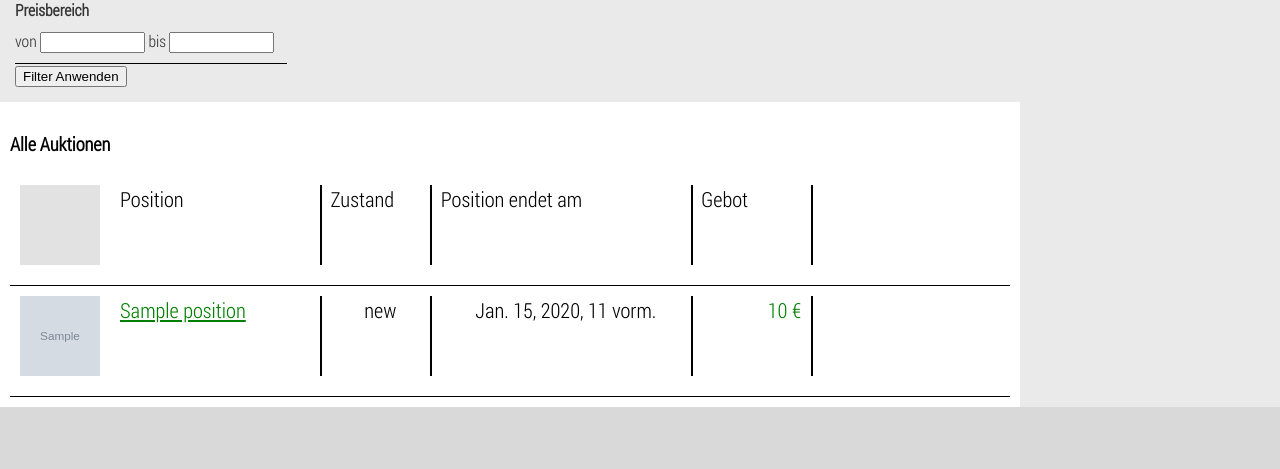
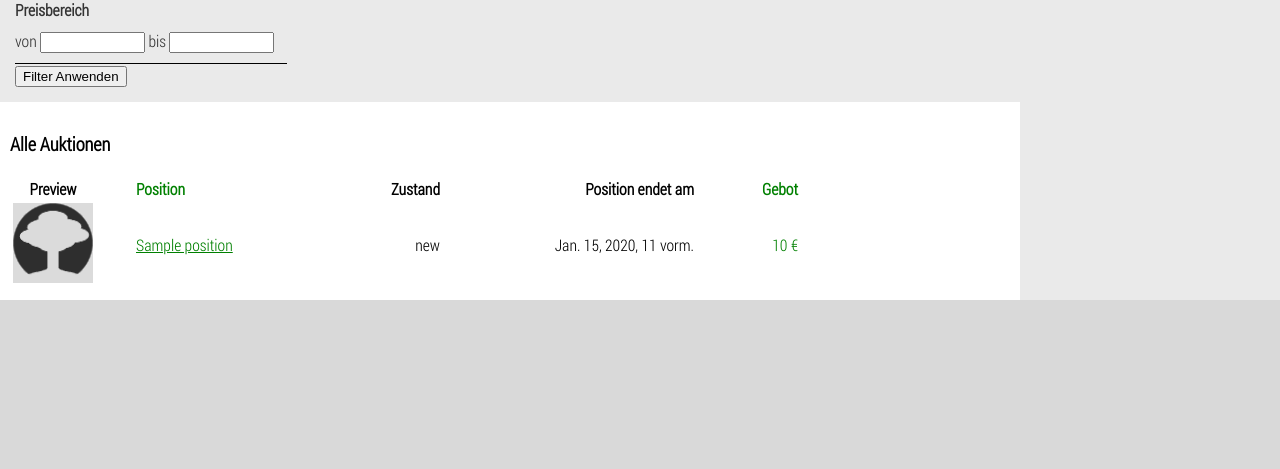
Before and after one commit to ashamaru/akb, a Django app: page /kyoubai/auctions/ in a window 1280 px wide. Shown: the part 331-800 px from the top of the page. Run offline with Django 3.2, Linux system fonts and the light colour scheme; tables that the repository leaves empty hold one stand-in row (values such as "Sample post"); grey boxes marked "Sample" are stand-in pictures; some libraries are stand-ins or nearby versions.

Commit message:
working_12: Dynamic data from index.html changed to populate html table

```diff
--- a/akb_base/kyoubai/static/kyoubai/auction_styles.css
+++ b/akb_base/kyoubai/static/kyoubai/auction_styles.css
@@ -62,11 +62,14 @@
 }
 
 .pos_name_field {
+    padding-left: 40px;
+    text-align: left;
     width: 200px;
     margin-bottom: 5px;
 }
 
 .price_field {
+    text-align: right;
     width: 100px;
     margin-bottom: 10px;
     padding-right: 10px;
@@ -74,7 +77,7 @@
 
 .list_span {
     display: block;
-    text-align: center;
+    text-align: right;
 }
 .price_span {
     text-align: right;
@@ -87,6 +90,7 @@
 }
 
 .description_field {
+    text-align: right;
     height: 150px;
     background: #b2b2b2;
     margin-bottom: 20px;
--- a/akb_base/kyoubai/templates/kyoubai/index.html
+++ b/akb_base/kyoubai/templates/kyoubai/index.html
@@ -26,62 +26,47 @@
 
 {% block content_container %}
 <h3>Alle Auktionen</h3>
-    <div class="position_preview">
-            <div class="box_left splitbox">
-                <div class="picture_field">
-                    <img src={{ pos.pictures }} alt="preview picture" height="80" width="80" hidden="true">
-                </div>
-            </div>
-            <div class="box_right splitbox">
-                <div class="center_box">
-                    <div class="pos_name_field to_seperate">
-                        <a>Position</a>
-                    </div>
-                    <div class="state_field to_seperate">
-                        <span>Zustand</span>
-                    </div>
-                    <div class="time_field to_seperate">
-                        <span>Position endet am</span>
-                    </div>
-                    <div class="price_field to_seperate">
-                        <span>Gebot</span>
-                    </div>
-                </div>
-                <!--
-                <div class="description_field">
-                    {{ pos.pos_desc }}
-                </div>
-                -->
-            </div>
-        </div>
+    <table id="position_list">
+        <thead>
+            <tr>
+                <th>
+                    <!--<img src="{% static 'kyoubai/images/prev_tree.png' %}" alt="Preview" height="80" width="80" hidden="true">-->
+                    <span>Preview</span>
+                </th>
+                <th class="pos_name_field">
+                    <a class="pos_detail_ref">Position</a>
+                </th>
+                <th class="state_field">
+                    <span class="list_span">Zustand</span>
+                </th>
+                <th class="time_field">
+                    <span class="list_span">Position endet am</span>
+                </th>
+                <th class="price_field">
+                    <span class="price_span">Gebot</span>
+                </th>
+            </tr>
+        </thead>
+        <tbody>
             {% for pos in context.position_list %}
-        <div class="position_preview">
-            <div class="box_left splitbox">
-                <div class="picture_field">
-                    <img src={{ pos.pictures }} alt="preview picture" height="80" width="80">
-                </div>
-            </div>
-            <div class="box_right splitbox">
-                <div class="center_box">
-                    <div class="pos_name_field to_seperate">
+            <tr>
+                <td>
+                    <img src="{% static 'kyoubai/images/prev_tree.png' %}" alt="preview picture" height="80" width="80">
+                </td>
+                <td class="pos_name_field">
                     <a class="pos_detail_ref" href="#">{{ pos.pos_name }}</a>
-                    </div>
-                    <div class="state_field to_seperate">
+                </td>
+                <td class="state_field">
                     <span class="list_span">{{ pos.state }}</span>
-                    </div>
-                    <div class="time_field to_seperate">
+                </td>
+                <td class="time_field">
                     <span class="list_span">{{ pos.time_end }}</span>
-                    </div>
-                    <div class="price_field to_seperate">
+                </td>
+                <td class="price_field">
                     <span class="price_span">{{pos.price_start}} €</span>
-                    </div>
-                    <!--
-                    <div class="description_field">
-                    {{ pos.pos_desc }}
-                    </div>
-                    -->
-                </div>
-            </div>
-        </div>
+                </td>
+            </tr>
         {% endfor %}
+        </tbody>
+    </table>
 {% endblock %}
--- a/akb_base/kyoubai/views.py
+++ b/akb_base/kyoubai/views.py
@@ -22,10 +22,7 @@ class IndexView(generic.ListView):
     def get_context_data(self, **kwargs):
         context = super(IndexView, self).get_context_data()
         if self.request_ref is not None:
-            print(self.request_ref.user)
             context['user'] = self.request_ref.user
-        else:
-            print("self.request_ref was None")
         return context
 
     def get_queryset(self):
```
Also changed, not shown: akb_base/kyoubai/static/kyoubai/images/prev_tree.png (added). Lines whose indentation alone changed are shown as unchanged.
